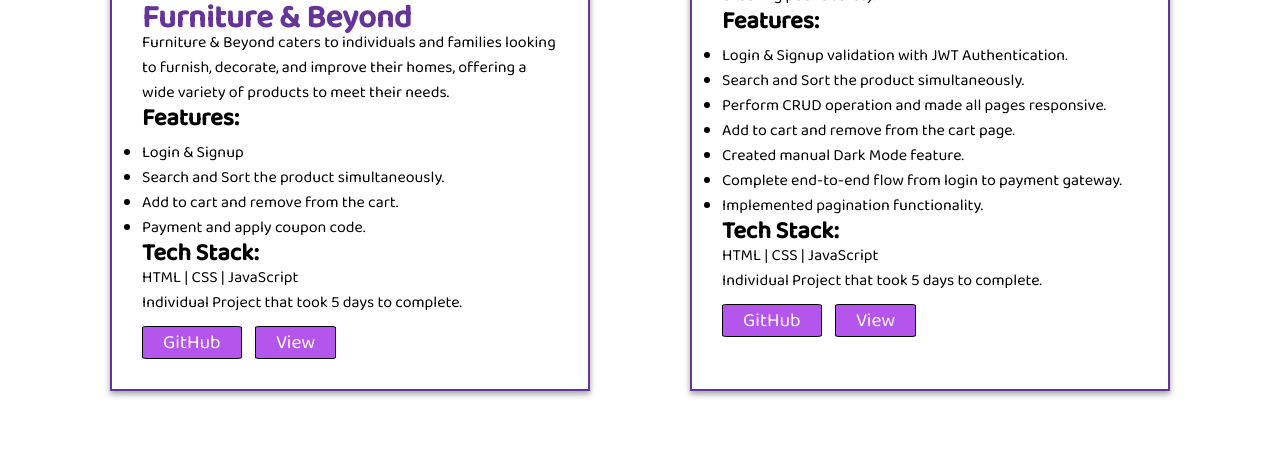
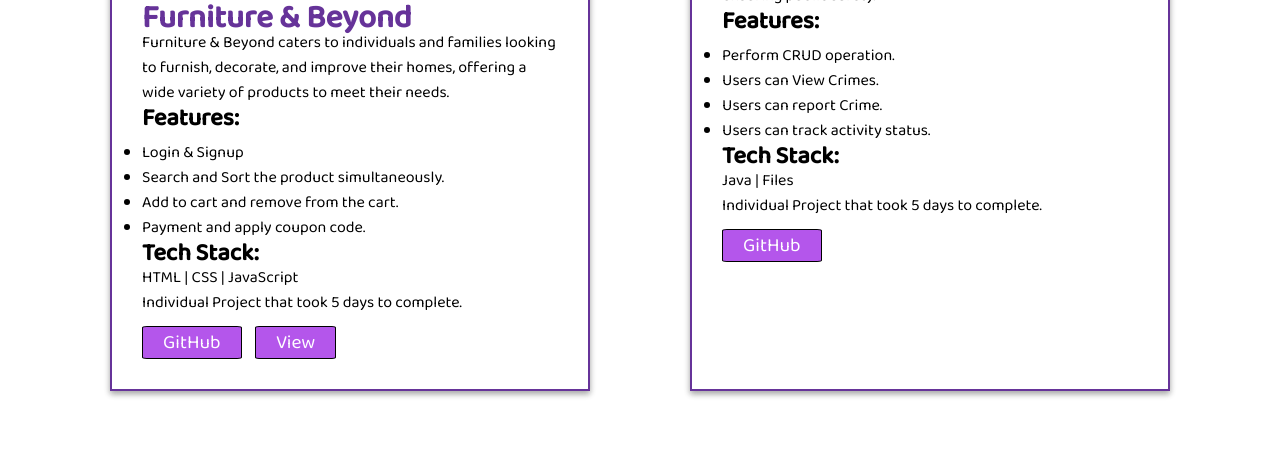
Before and after one commit to SunilSinghTarkar/SunilSinghTarkar.github.io, a plain HTML site: page index.html in a window 1280 px wide. Shown: the part 2800-3271 px from the top of the page. Drawn offline with Linux system fonts and the light colour scheme.

Commit message:
changes done

```diff
--- a/index.html
+++ b/index.html
@@ -229,8 +229,8 @@
             <h2>Tech Stack:</h2>
             <p>HTML | CSS | JavaScript</p>
             <p>Individual Project that took 5 days to complete.</p>
-            <button class="projectButton"><a class="projectlinks" href="#">GitHub</a></button>
-            <button class="projectButton"><a class="projectlinks" href="">View</a></button>
+            <button class="projectButton"><a class="projectlinks" href="https://github.com/SunilSinghTarkar/greasy-sofa-2441" target="_blank">GitHub</a></button>
+            <button class="projectButton"><a class="projectlinks" href="https://myfirstprojectsunilthakur.netlify.app/" target="_blank">View</a></button>
         </div>
         </div>
         <div class="projectcontent">
@@ -240,19 +240,17 @@
             <p> It empowers authorities to efficiently record, analyze, and manage criminal incidents, aiding in crime prevention and ensuring public safety.</p>
             <h2>Features:</h2>
                 <ul>
-                <li>Login & Signup validation with JWT Authentication.</li>
-                <li>Search and Sort the product simultaneously.</li>
-                <li>Perform CRUD operation and made all pages responsive.</li>
-                <li>Add to cart and remove from the cart page.</li>
-                <li>Created manual Dark Mode feature.</li>
-                <li>Complete end-to-end flow from login to payment gateway.</li>
-                <li>Implemented pagination functionality.</li>
+                <li>Perform CRUD operation.</li>
+               <li>Users can View Crimes.</li>
+               <li>Users can report Crime.</li>
+               <li>Users can track activity status.</li>
+
             </ul>
             <h2>Tech Stack:</h2>
-            <p>HTML | CSS | JavaScript</p>
+            <p>Java | Files</p>
             <p>Individual Project that took 5 days to complete.</p>
-            <button class="projectButton"><a class="projectlinks" href="#">GitHub</a></button>
-            <button class="projectButton"><a class="projectlinks" href="">View</a></button>
+            <button class="projectButton"><a class="projectlinks" href="https://github.com/SunilSinghTarkar/CrimeManagementSystem" target="_blank">GitHub</a></button>
+            <!-- <button class="projectButton"><a class="projectlinks" href="https://jazzy-dusk-b87644.netlify.app/">View</a></button> -->
         </div>
     </div>
         <div class="projectcontent">
@@ -272,8 +270,8 @@
             <h2>Tech Stack:</h2>
             <p>HTML | CSS | JavaScript</p>
             <p>A collaborative project built by a team of 5 members within 5 days.</p>
-            <button class="projectButton"><a class="projectlinks" href="#">GitHub</a></button>
-            <button class="projectButton"><a class="projectlinks" href="">View</a></button>
+            <button class="projectButton"><a class="projectlinks" href="https://github.com/SurajK13170/Medi-Good" target="_blank">GitHub</a></button>
+            <button class="projectButton"><a class="projectlinks" href="https://jazzy-dusk-b87644.netlify.app/" target="_blank">View</a></button>
         </div>
         </div>
 
@@ -295,8 +293,8 @@
             <h2>Tech Stack:</h2>
             <p>HTML | CSS | JavaScript| Spring Boot | Spring Security | Maven | Hiberenate | Lombok | Swagger </p>
             <p>A collaborative project built by a team of 3 members within 5 days.</p>
-            <button class="projectButton"><a class="projectlinks" href="#">GitHub</a></button>
-            <button class="projectButton"><a class="projectlinks" href="">View</a></button>
+            <button class="projectButton"><a class="projectlinks" href="https://github.com/SunilSinghTarkar/RouteReady" target="_blank">GitHub</a></button>
+            <button class="projectButton"><a class="projectlinks" href="https://657c62343979f61ceb056602--phenomenal-twilight-695d19.netlify.app/" target="_blank">View</a></button>
         </div>
     </div>
     </div>
```
